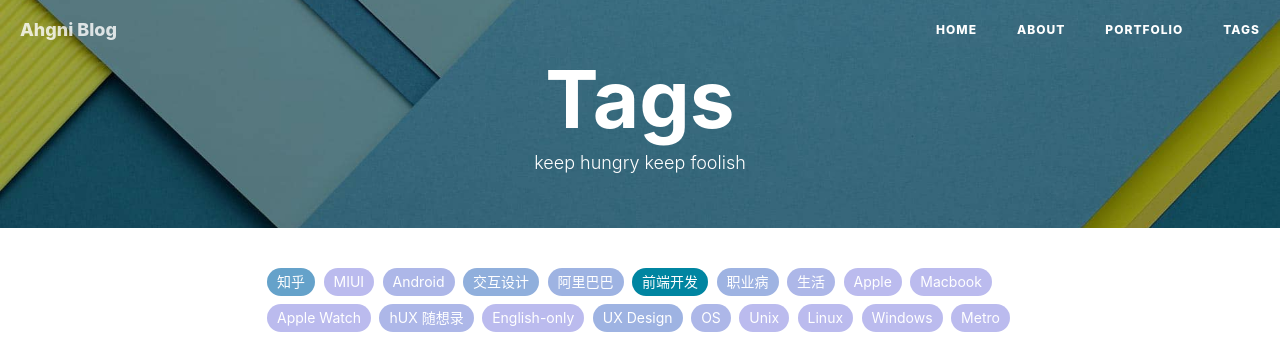
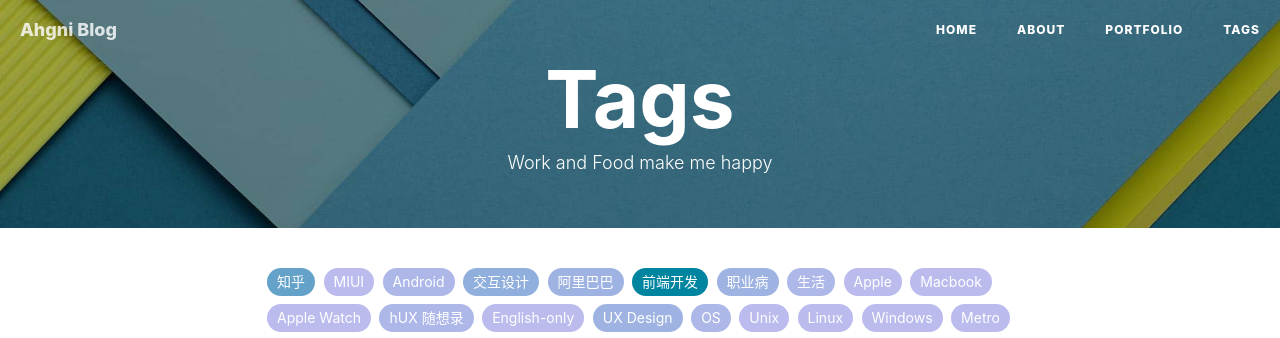
Before and after one commit to jizhang02/jizhang02.github.io, a Jekyll site: the page built from tags.html, in a window 1280 px wide and 900 px high. Shown: the top 338 px of the window. Built offline with Jekyll 4.4.1, drawn with Linux system fonts in a browser that asks for light colours; nearby versions of some CDN libraries; comment, search, counter and statistics services are not loaded.

Commit message:
Update tags.html

```diff
--- a/tags.html
+++ b/tags.html
@@ -1,7 +1,7 @@
 ---
 title: Tags
 layout: default
-description: keep hungry keep foolish
+description: Work and Food make me happy
 header-img: "img/tag-bg.jpg"
 ---
 
```
